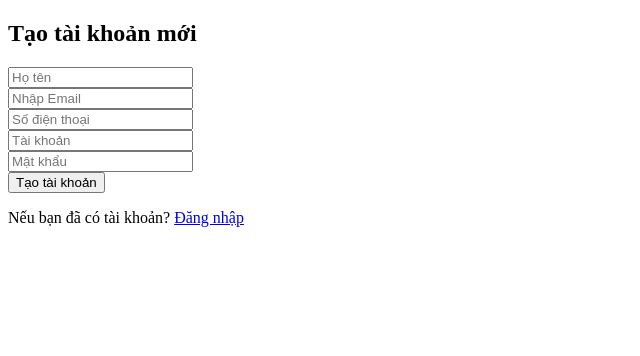
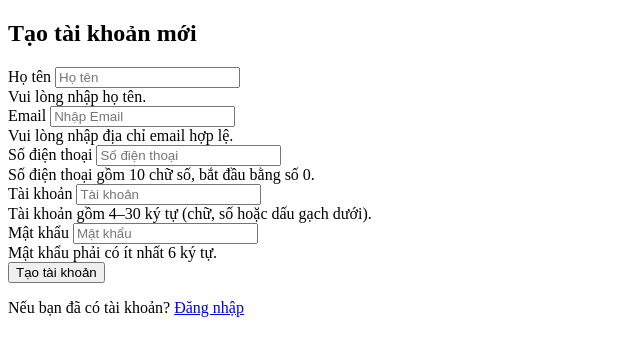
Before and after one commit to Reimentnyan/WebCourse, a Java web app: page /register in a window 1280 px wide. Shown: the top 356 px of the page, without its empty margins (0-640 px from the left). Run offline with Tomcat 11, a stand-in JSP engine, Linux system fonts and the light colour scheme.

Commit message:
Adding validation for forms and implementing Sitemesh Decorator 3 with 1 Template bootstrap

```diff
--- a/pom.xml
+++ b/pom.xml
@@ -18,6 +18,11 @@
     </properties>
 
     <dependencies>
+        <dependency>
+            <groupId>org.sitemesh</groupId>
+            <artifactId>sitemesh</artifactId>
+            <version>3.2.3</version>
+        </dependency>
         <dependency>
             <groupId>jakarta.servlet.jsp.jstl</groupId>
             <artifactId>jakarta.servlet.jsp.jstl-api</artifactId>
--- /dev/null
+++ b/src/main/webapp/WEB-INF/sitemesh3.xml
@@ -0,0 +1,5 @@
+<?xml version="1.0" encoding="UTF-8"?>
+<sitemesh>
+    <mapping path="/*" decorator="web.jsp"/>
+    <mapping path="/uploads/*" exclude="true"/>
+</sitemesh>
--- a/src/main/webapp/views/register.jsp
+++ b/src/main/webapp/views/register.jsp
@@ -3,61 +3,53 @@
 <!DOCTYPE html>
 <html>
 <head>
-
     <meta charset="UTF-8">
     <title>Đăng Ký</title>
 </head>
 <body>
-    <form action="${pageContext.request.contextPath}/register" method="post">
-        <h2>Tạo tài khoản mới</h2>
+<div class="row justify-content-center">
+    <div class="col-md-6">
+        <form action="${pageContext.request.contextPath}/register" method="post" class="needs-validation card p-4 shadow-sm" novalidate>
+            <h2 class="mb-3 text-center">Tạo tài khoản mới</h2>
 
             <c:if test="${alert != null}">
-            <h3 class="alert alert-danger">${alert}</h3>
+                <div class="alert alert-danger">${alert}</div>
             </c:if>
 
-        <section>
-            <label class="input login-input">
-                <div class="input-group">
+            <div class="mb-3">
+                <label class="form-label">Họ tên</label>
                 <input type="text" placeholder="Họ tên" name="fullname" class="form-control" required>
+                <div class="invalid-feedback">Vui lòng nhập họ tên.</div>
             </div>
-            </label>
-        </section>
 
-        <section>
-            <label class="input login-input">
-                <div class="input-group">
+            <div class="mb-3">
+                <label class="form-label">Email</label>
                 <input type="email" placeholder="Nhập Email" name="email" class="form-control" required>
+                <div class="invalid-feedback">Vui lòng nhập địa chỉ email hợp lệ.</div>
             </div>
-            </label>
-        </section>
 
-        <section>
-            <label class="input login-input">
-                <div class="input-group">
-                    <input type="text" placeholder="Số điện thoại" name="phone" class="form-control" required>
+            <div class="mb-3">
+                <label class="form-label">Số điện thoại</label>
+                <input type="text" placeholder="Số điện thoại" name="phone" class="form-control" pattern="0[0-9]{9}" required>
+                <div class="invalid-feedback">Số điện thoại gồm 10 chữ số, bắt đầu bằng số 0.</div>
             </div>
-            </label>
-        </section>
 
-        <section>
-            <label class="input login-input">
-                <div class="input-group">
-                    <span class="input-group-addon"><i class="fa fa-user"></i></span>
-                    <input type="text" placeholder="Tài khoản" name="username" class="form-control" required>
+            <div class="mb-3">
+                <label class="form-label">Tài khoản</label>
+                <input type="text" placeholder="Tài khoản" name="username" class="form-control" pattern="[A-Za-z0-9_]{4,30}" required>
+                <div class="invalid-feedback">Tài khoản gồm 4–30 ký tự (chữ, số hoặc dấu gạch dưới).</div>
             </div>
-            </label>
-        </section>
 
-        <section>
-            <label class="input login-input">
-                <div class="input-group">
-                    <input type="password" placeholder="Mật khẩu" name="password" class="form-control" required>
+            <div class="mb-3">
+                <label class="form-label">Mật khẩu</label>
+                <input type="password" placeholder="Mật khẩu" name="password" class="form-control" minlength="6" required>
+                <div class="invalid-feedback">Mật khẩu phải có ít nhất 6 ký tự.</div>
             </div>
-            </label>
-        </section>
 
-        <button type="submit" class="btn btn-primary">Tạo tài khoản</button>
-        <p>Nếu bạn đã có tài khoản? <a href="${pageContext.request.contextPath}/login">Đăng nhập</a></p>
+            <button type="submit" class="btn btn-primary w-100">Tạo tài khoản</button>
+            <p class="mt-3 text-center mb-0">Nếu bạn đã có tài khoản? <a href="${pageContext.request.contextPath}/login">Đăng nhập</a></p>
         </form>
+    </div>
+</div>
 </body>
 </html>
```
Also changed, not shown: src/main/java/vn/iotstar/webcourse/util/ValidationUtil.java (added, +29 -0 lines), src/main/webapp/WEB-INF/decorators/web.jsp (added, +44 -0 lines), src/main/webapp/WEB-INF/web.xml (+8 -0 lines), src/main/webapp/views/login.jsp (+22 -21 lines), src/main/webapp/views/upload-video.jsp (+30 -14 lines), src/main/webapp/views/verify-otp.jsp (+16 -17 lines), 1 other file. Lines whose indentation alone changed are shown as unchanged.
